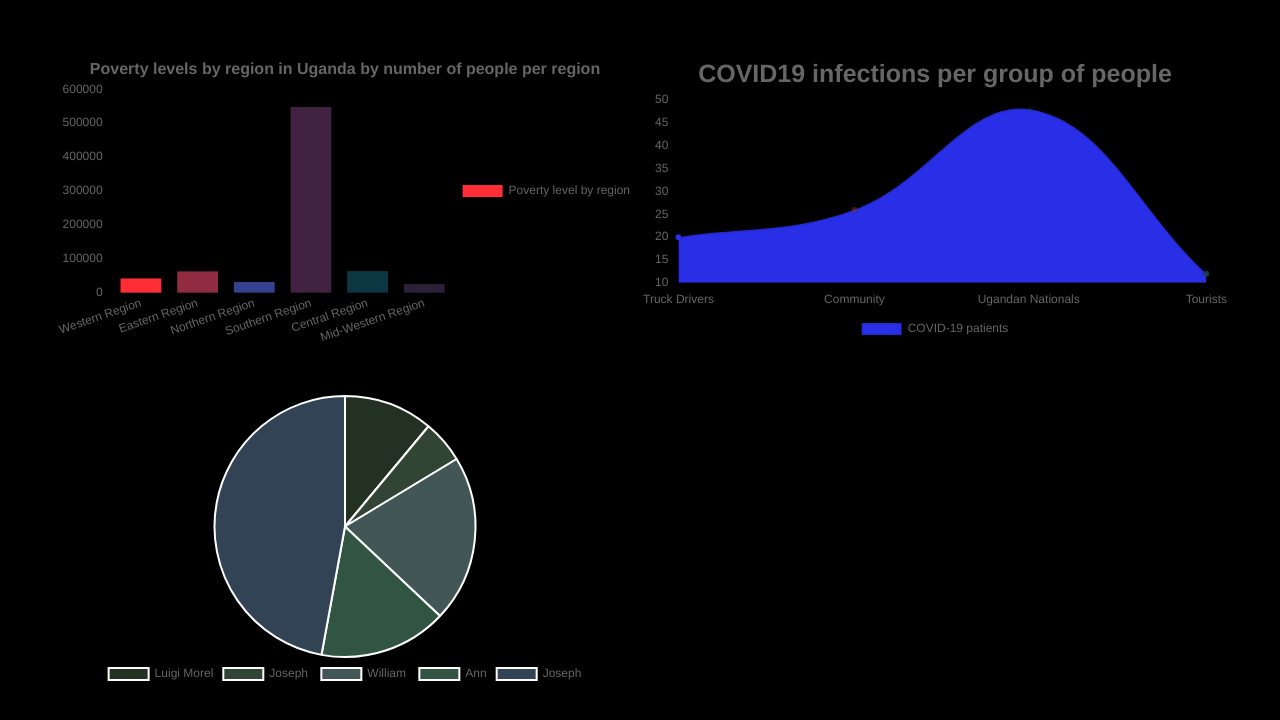
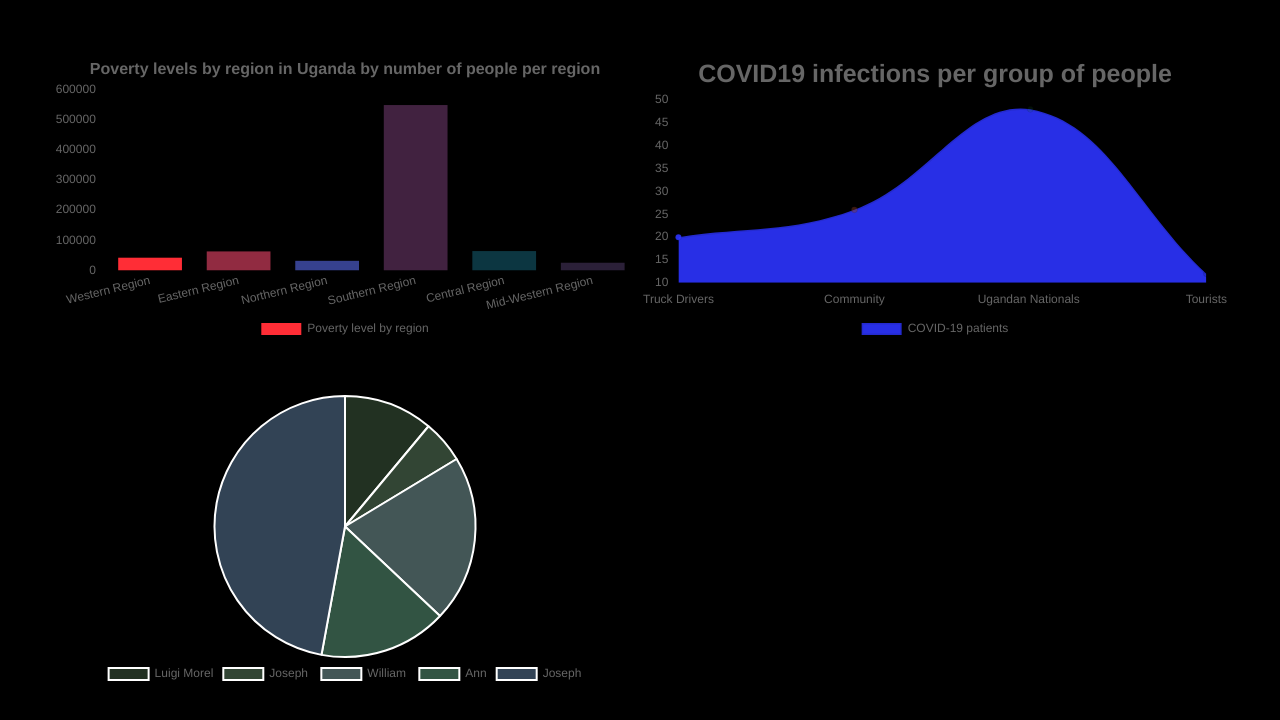
Before and after one commit to luigimorel/sample-react-charts, a React (Create React App) app: page / in a window 1280 px wide. Shown: the top 720 px of the page. Built offline with nearby package versions, Linux system fonts and the light colour scheme.

Commit message:
Fixed the line graph

```diff
--- a/src/App.js
+++ b/src/App.js
@@ -9,7 +9,7 @@ function App() {
   return (
     <div className="main">
       <div className="container">
-        <BarGraph legendPosition="right" />
+        <BarGraph legendPosition="bottom" />
 
         <LineGraph legendPosition="bottom" />
       </div>
--- a/src/components/BarGraph.js
+++ b/src/components/BarGraph.js
@@ -34,7 +34,7 @@ export default class BarGraph extends Component {
   static defaultProps = {
     displayTitle: true,
     displayLegend: true,
-    legendPosition: "right",
+    legendPosition: "bottom",
   };
   render() {
     return (
--- a/src/components/LineGraph.js
+++ b/src/components/LineGraph.js
@@ -21,8 +21,8 @@ export default class LineGraph extends Component {
               "rgba(45,53,255,.9)",
               "rgba(145,65,43,.40)",
               "rgba(32, 143, 54, .12)",
-              "rgba(34,65,87,.87)",
-              "rgba(21,64, 54,.2)",
+              //   "rgba(34,65,87,.87)",
+              //   "rgba(21,64, 54,.2)",
             ],
           },
         ],
@@ -45,7 +45,7 @@ export default class LineGraph extends Component {
                 display: this.props.displayTitle,
                 text: "COVID19 infections per group of people",
                 fontSize: 25,
-                // fontColor: "rgba(255,43,43,.09)",
+                color: "white",
               },
               legend: {
                 position: this.props.legendPosition,
```
